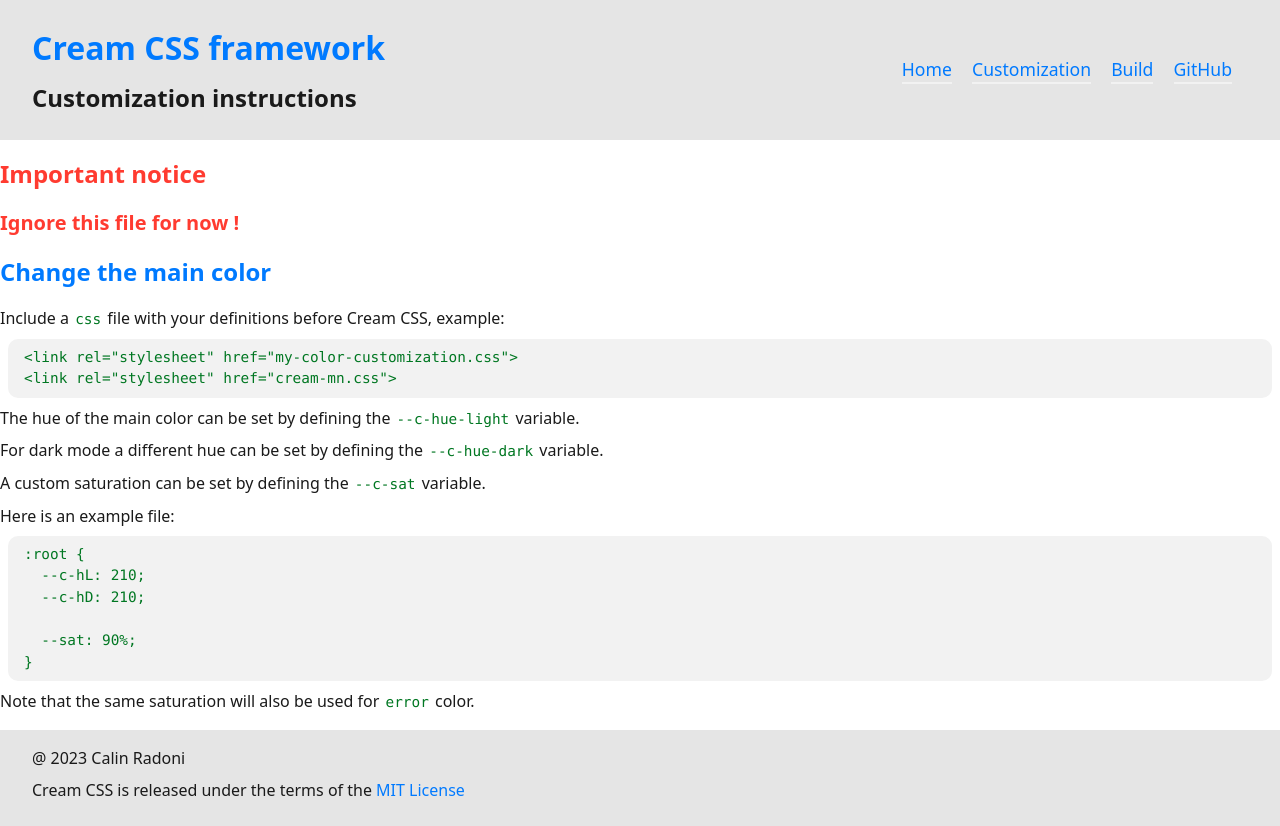
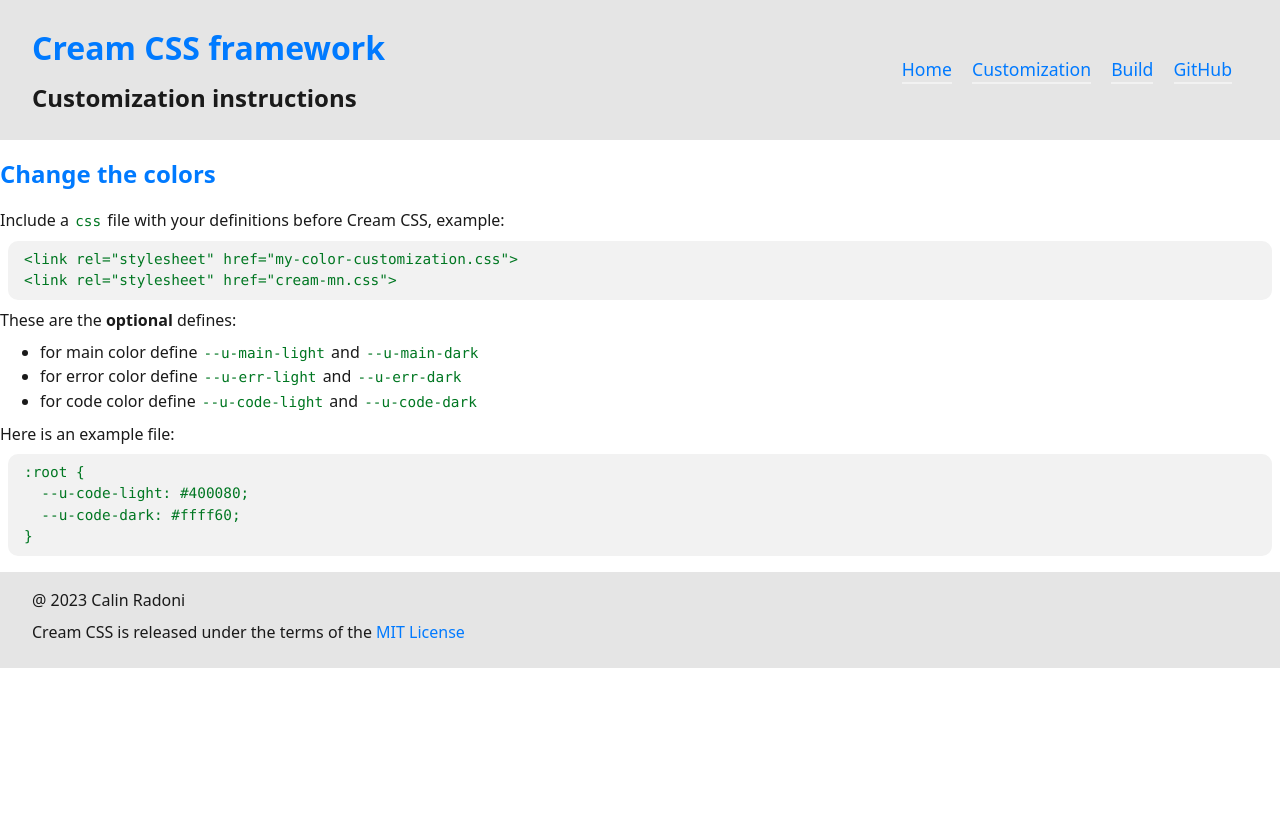
Before and after one commit to CalinRadoni/CreamCSS, a website: page docs/customize.html in a window 1280 px wide. After the commit the page ends 800 px from the top, so only its background shows below. Drawn offline with Linux system fonts and the light colour scheme.

Commit message:
Set color customization

```diff
--- a/docs/customize.html
+++ b/docs/customize.html
@@ -24,31 +24,23 @@
   <main>
     <article>
       <header>
-        <h2 class="c-error">Important notice</h2>
-      </header>
-      <section>
-        <h3 class="c-error">Ignore this file for now !</h3>
-      </section>
-    </article>
-    <article>
-      <header>
-        <h2 class="c-main">Change the main color</h2>
+        <h2 class="c-main">Change the colors</h2>
       </header>
       <section>
         <p>Include a <code>css</code> file with your definitions before Cream CSS, example:</p>
         <pre><code>&lt;link rel="stylesheet" href="my-color-customization.css"&gt;
 &lt;link rel="stylesheet" href="cream-mn.css"&gt;</code></pre>
-        <p>The hue of the main color can be set by defining the <code>--c-hue-light</code> variable.</p>
-        <p>For dark mode a different hue can be set by defining the <code>--c-hue-dark</code> variable.</p>
-        <p>A custom saturation can be set by defining the <code>--c-sat</code> variable.</p>
+        <p>These are the <b>optional</b> defines:</p>
+        <ul>
+          <li>for main color define <code>--u-main-light</code> and <code>--u-main-dark</code></li>
+          <li>for error color define <code>--u-err-light</code> and <code>--u-err-dark</code></li>
+          <li>for code color define <code>--u-code-light</code> and <code>--u-code-dark</code></li>
+        </ul>
         <p>Here is an example file:</p>
         <pre><code>:root {
-  --c-hL: 210;
-  --c-hD: 210;
-
-  --sat: 90%;
+  --u-code-light: #400080;
+  --u-code-dark: #ffff60;
 }</code></pre>
-      <p>Note that the same saturation will also be used for <code>error</code> color.</p>
       </section>
     </article>
   </main>
--- a/package.json
+++ b/package.json
@@ -1,6 +1,6 @@
 {
   "name": "CreamCSS-builder",
-  "version": "0.12.1",
+  "version": "0.12.2",
   "description": "Gulp builder for CreamCSS framework",
   "keywords": [],
   "homepage": "https://calinradoni.github.io/CreamCSS/",
--- a/src/cream.css
+++ b/src/cream.css
@@ -3,14 +3,9 @@
 :root {
   color-scheme: light dark;
 
-  --c-hL: var(--c-hue-light, 210);
-  --c-hD: var(--c-hue-dark, var(--c-hue-light, 210));
-
-  --sat: var(--c-sat, 90%);
-
-  --c-main: #007AFF;
-  --c-error: #FF3B30;
-  --c-code: #072;
+  --c-main: var(--u-main-light, #007AFF);
+  --c-err:  var(--u-err-light,  #FF3B30);
+  --c-code: var(--u-code-light, #072);
 
   --c-back: #fff; /* hsl(0 0 100%) */
   --c-back-c1: #f2f2f2; /* hsl(0 0 95%) */
@@ -30,9 +25,9 @@
 
 @media (prefers-color-scheme: dark) {
   :root {
-    --c-main: #0A84FF;
-    --c-error: #FF453A;
-    --c-code: #32D74B;
+    --c-main: var(--u-main-dark, #0A84FF);
+    --c-err:  var(--u-err-dark,  #FF453A);
+    --c-code: var(--u-code-dark, #32D74B);
 
     --c-back: #000;    /* hsl(0 0 0%) */
     --c-back-c1: #191919; /* hsl(0 0 10%) */
@@ -210,7 +205,7 @@
   border: var(--active-ind-size) solid var(--c-back-c1);
 }
 input:invalid {
-  border: var(--active-ind-size) solid var(--c-error);
+  border: var(--active-ind-size) solid var(--c-err);
 }
 
 /* all <p> elements that follow an <input> element, immediately or not, and both share the same parent */
@@ -310,7 +305,7 @@
 }
 
 .c-main  { color: var(--c-main); }
-.c-error { color: var(--c-error); }
+.c-error { color: var(--c-err); }
 .c-code  { color: var(--c-code); }
 
 .bg-m {
```
Also changed, not shown: dist/cream-all-mn.css, dist/cream-all.min.css, dist/cream-mn.css, dist/cream.min.css, docs/cream-all-mn.css.
